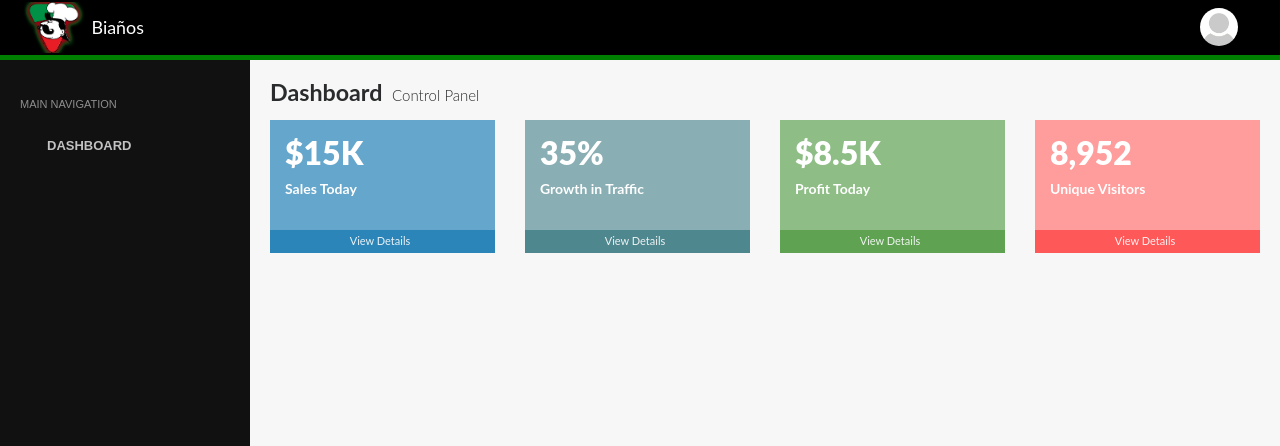
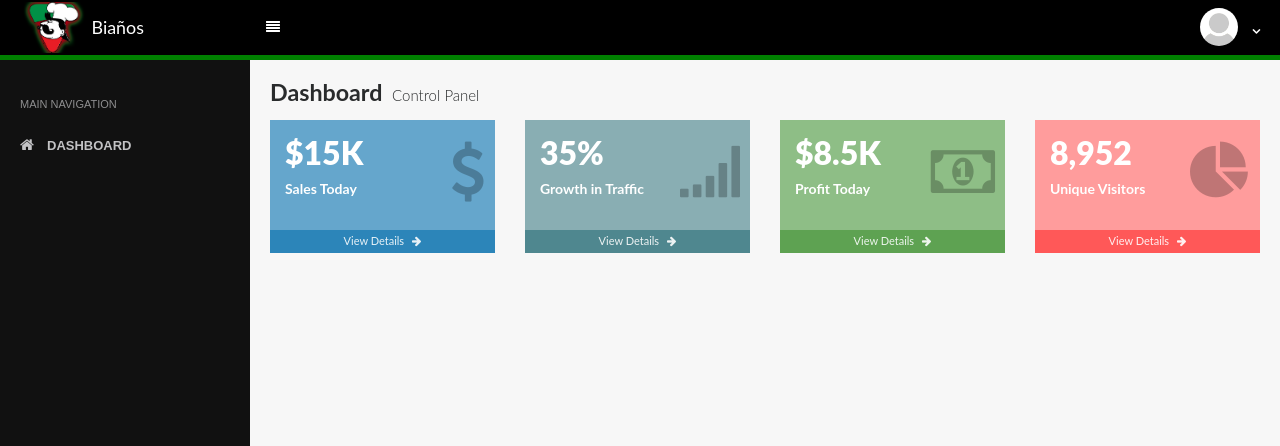
Before and after one commit to Maaacoooo/BianosPOS, a CodeIgniter app: the page made by application/views/blank.php in a window 1280 px wide. Shown: the top 446 px of the page. Run offline with CodeIgniter, Linux system fonts and the light colour scheme; data that the repository does not hold is empty; some libraries are stand-ins or nearby versions.

Commit message:
fontawesome shit

```diff
--- a/application/views/inc/css.php
+++ b/application/views/inc/css.php
@@ -3,7 +3,7 @@
 
   <link rel="stylesheet" href="<?=base_url('assets/css/core.css')?>">
   <link rel="stylesheet" href="<?=base_url('assets/css/components.css')?>">
-  <link rel="stylesheet" href="<?=base_url('assets/icons/fontawesome/styles.min.css')?>">
+  <link rel="stylesheet" href="<?=base_url('assets/icons/fontawesome/css/font-awesome.min.css')?>">
   <link rel="stylesheet" href="<?=base_url('lib/css/chartist.min.css')?>">
 
   <style>
```
